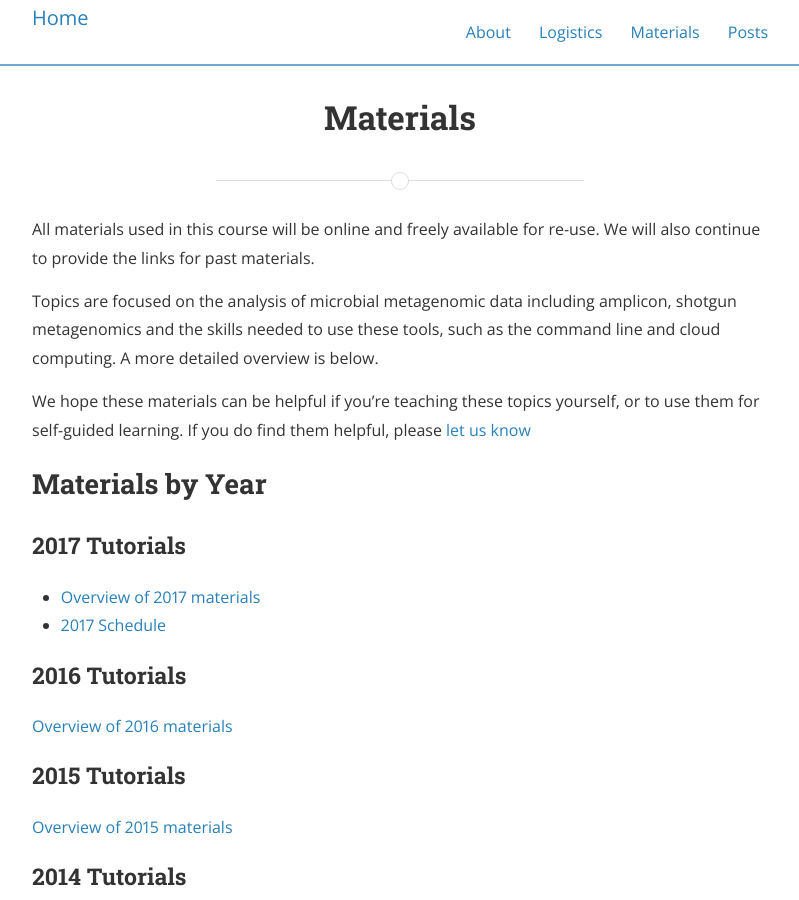
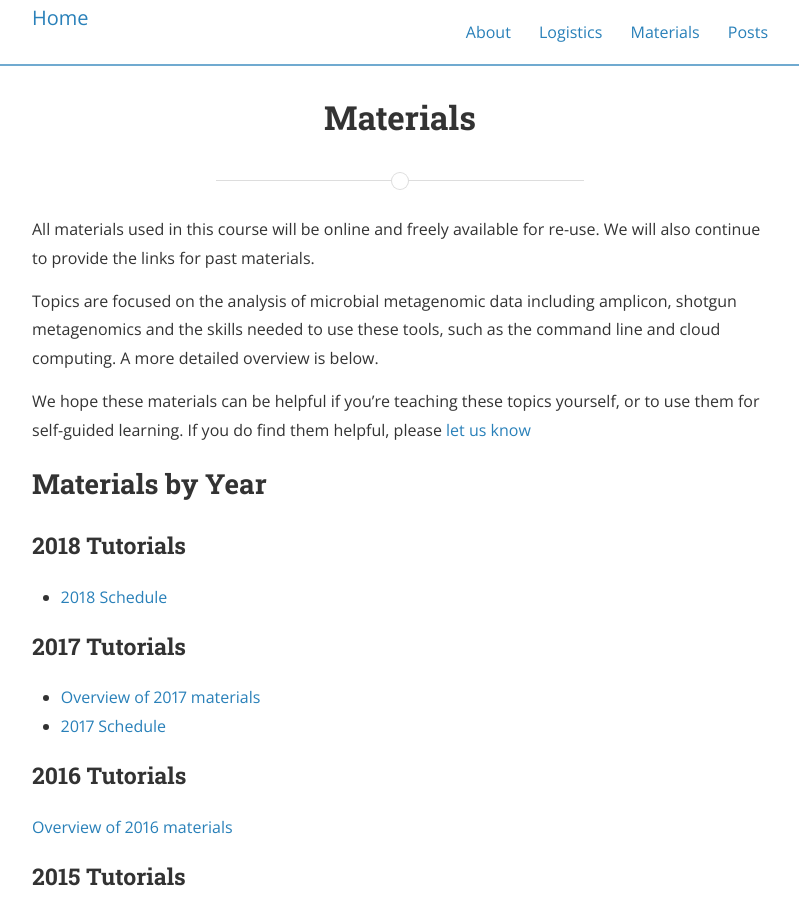
Before and after one commit to edamame-course/edamame-course.github.io, a Jekyll site: the page built from materials.md, in a window 1280 px wide and 900 px high. Shown: the whole window, without its empty margins (240-1039 px from the left). Built offline with Jekyll 4.4.1, drawn with Linux system fonts in a browser that asks for light colours; nearby versions of some CDN libraries; a style sheet for code colours, icons or effects is not loaded.

Commit message:
Update materials.md

```diff
--- a/materials.md
+++ b/materials.md
@@ -16,6 +16,9 @@ We hope these materials can be helpful if you're teaching these topics yourself,
 
 
 ## Materials by Year
+<h3>2018 Tutorials</h3>
+* [2018 Schedule](https://github.com/edamame-course/2018-Tutorials/wiki/Schedule-EDAMAME-2018)
+
 <h3>2017 Tutorials</h3>
 * [Overview of 2017 materials](https://github.com/edamame-course/2017-tutorials/wiki)
 * [2017 Schedule](https://github.com/edamame-course/2017-tutorials/wiki/Schedule-EDAMAME-2017)
```
